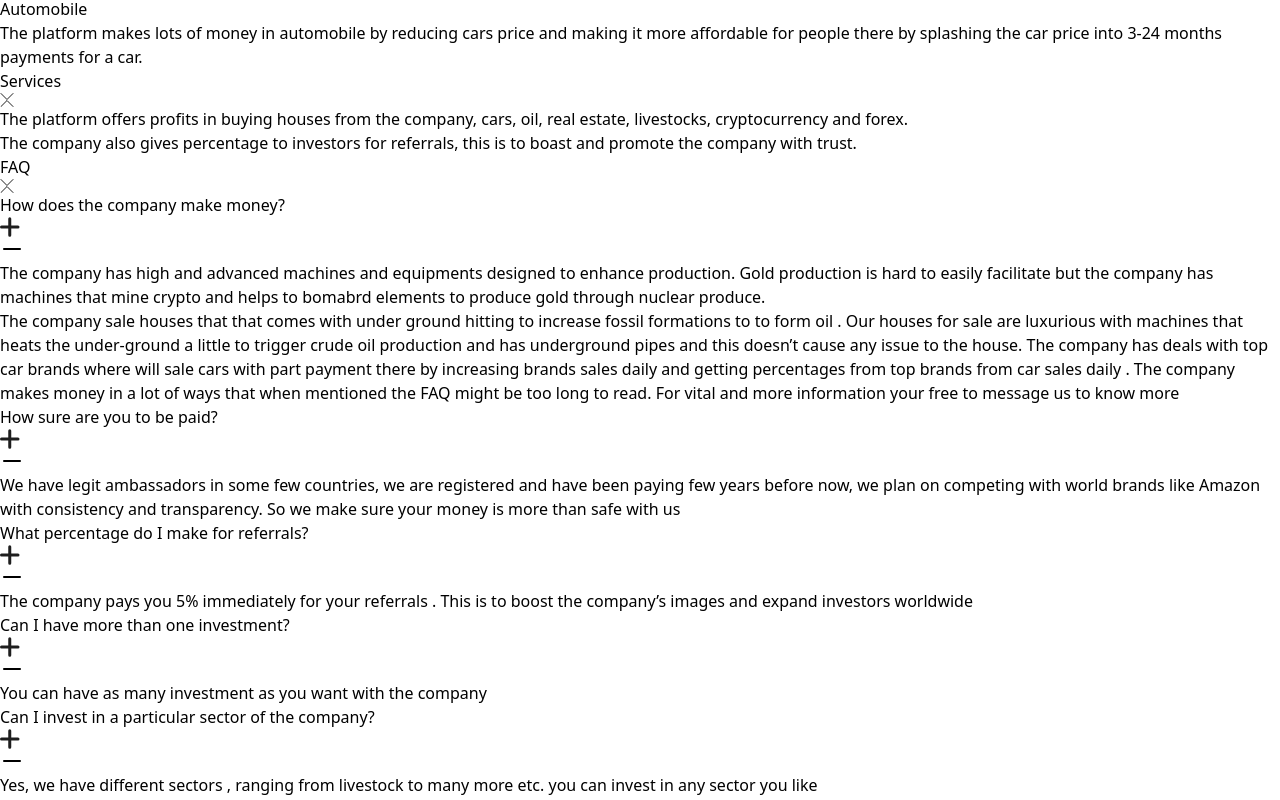
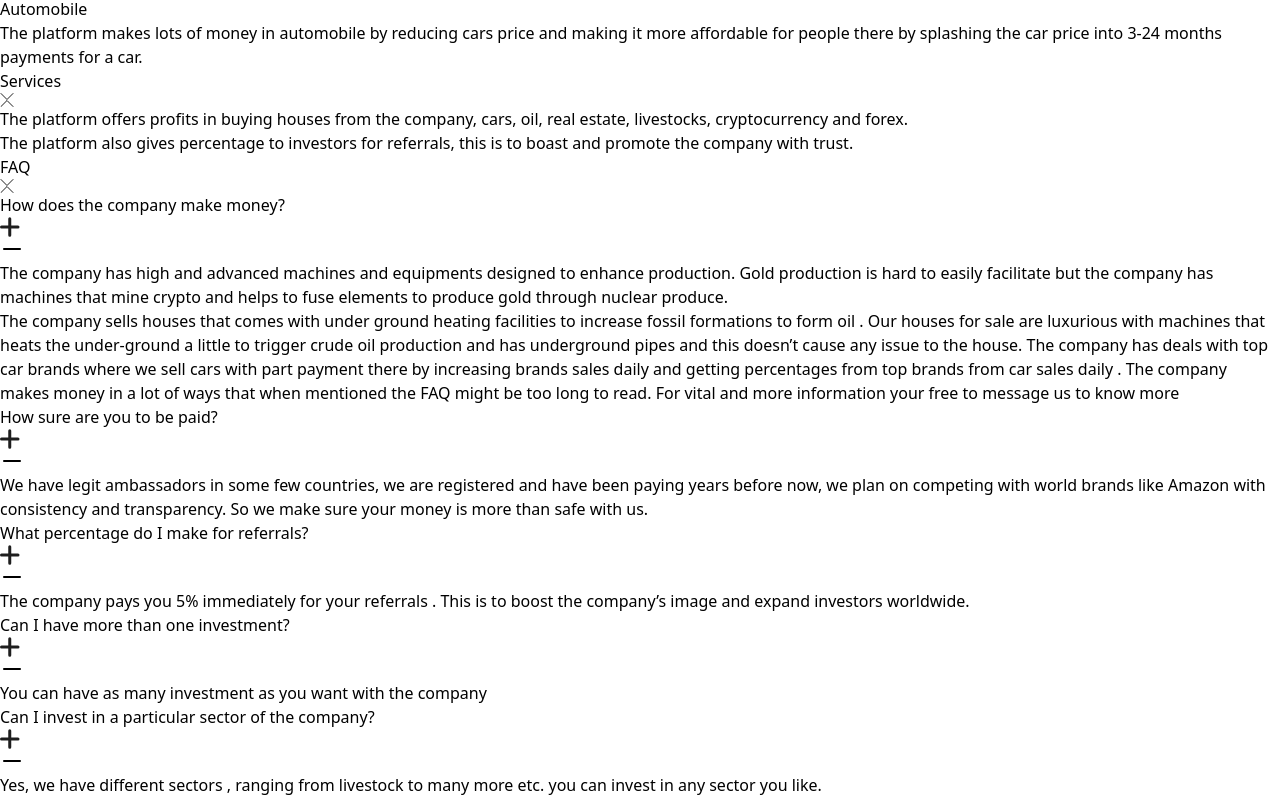
Before and after one commit to chosenvincent1/Landing-Page, a website: page public/index.html in a window 1280 px wide. Shown: the part 4384-5184 px from the top of the page. Drawn offline with nearby package versions, Linux system fonts and the light colour scheme; files that its build step writes are made by us from their sources.

Commit message:
made final changes

```diff
--- a/public/index.html
+++ b/public/index.html
@@ -138,7 +138,7 @@
                 <p class="text-[16px] md:text-[20px]">The platform offers profits in buying houses from the company, cars, oil, real estate, livestocks, cryptocurrency and forex.
                 </p>
 
-                <p class="text-[16px] md:text-[20px]">The company also gives percentage to investors for referrals, this is to boast and promote the company with trust.</p>
+                <p class="text-[16px] md:text-[20px]">The platform also gives percentage to investors for referrals, this is to boast and promote the company with trust.</p>
             </div>
         </div>
 
@@ -158,8 +158,8 @@
                         <img id="minus1" src="img/minus-icon.png" alt="Minus" class="h-[20px] hidden">
                     </div>
                     <div id="ans1" class="hidden">
-                        <p class="text-[14px] mb-[8px] md:text-[18px]">The company has high and advanced machines and equipments designed to enhance production. Gold production is hard to easily facilitate but the company has machines that mine crypto and helps to bomabrd elements to produce gold through nuclear produce. </p>
-                        <p>The company sale houses that that comes with under ground hitting to increase fossil formations to to form oil . Our houses for sale are luxurious with machines that heats the under-ground a little to trigger crude oil production and has underground pipes and this doesn’t cause any issue to the house. The company has deals with top car brands where will sale cars with part payment there by increasing brands sales daily and getting percentages from top brands from car sales daily . The company makes money in a lot of ways that when mentioned the FAQ might be too long to read. For vital and more information your free to message us to know more</p>
+                        <p class="text-[14px] mb-[8px] md:text-[18px]">The company has high and advanced machines and equipments designed to enhance production. Gold production is hard to easily facilitate but the company has machines that mine crypto and helps to fuse elements to produce gold through nuclear produce. </p>
+                        <p>The company sells houses  that comes with under ground heating facilities to increase fossil formations  to form oil . Our houses for sale are luxurious with machines that heats the under-ground a little to trigger crude oil production and has underground pipes and this doesn’t cause any issue to the house. The company has deals with top car brands where we sell cars with part payment there by increasing brands sales daily and getting percentages from top brands from car sales daily . The company makes money in a lot of ways that when mentioned the FAQ might be too long to read. For vital and more information your free to message us to know more</p>
                     </div>
                 </div>
 
@@ -171,7 +171,7 @@
                         <img id="minus2" src="img/minus-icon.png" alt="Minus" class="h-[20px] hidden">
                     </div>
                     <div id="ans2" class="hidden">
-                        <p class="text-[14px] md:text-[18px]">We have legit ambassadors in some few countries, we are registered and have been paying few years before now, we plan on competing with world brands like Amazon with consistency and transparency. So we make sure your money is more than safe with us </p>
+                        <p class="text-[14px] md:text-[18px]">We have legit ambassadors in some few countries, we are registered and have been paying years before now, we plan on competing with world brands like Amazon with consistency and transparency. So we make sure your money is more than safe with us.</p>
                     </div>
                 </div>
 
@@ -183,7 +183,7 @@
                         <img id="minus3" src="img/minus-icon.png" alt="Minus" class="h-[20px] hidden">
                     </div>
                     <div id="ans3" class="hidden">
-                        <p class="text-[14px] md:text-[18px]">The company pays you 5% immediately for your referrals . This is to boost the company’s images and expand investors worldwide</p>
+                        <p class="text-[14px] md:text-[18px]">The company pays you 5% immediately for your referrals . This is to boost the company’s image and expand investors worldwide.</p>
                     </div>
                 </div>
 
@@ -207,7 +207,7 @@
                         <img id="minus5" src="img/minus-icon.png" alt="Minus" class="h-[20px] hidden">
                     </div>
                     <div id="ans5" class="hidden">
-                        <p class="text-[14px] md:text-[18px]">Yes, we have different sectors , ranging from livestock to many more etc. you can invest in any sector you like</p>
+                        <p class="text-[14px] md:text-[18px]">Yes, we have different sectors , ranging from livestock to many more etc. you can invest in any sector you like.</p>
                     </div>
                 </div>
 
@@ -231,7 +231,7 @@
                         <img id="minus7" src="img/minus-icon.png" alt="Minus" class="h-[20px] hidden">
                     </div>
                     <div id="ans7" class="hidden">
-                        <p class="text-[14px] md:text-[18px]">Yes , you can get products from us anytime and investors can also decide to get profits in form of money. Which ever form is allowed.</p>
+                        <p class="text-[14px] md:text-[18px]">Yes , you can get products from us anytime and investors can also decide to get profits in form of money . Which ever form is allowed.</p>
                     </div>
                 </div>
 
```
